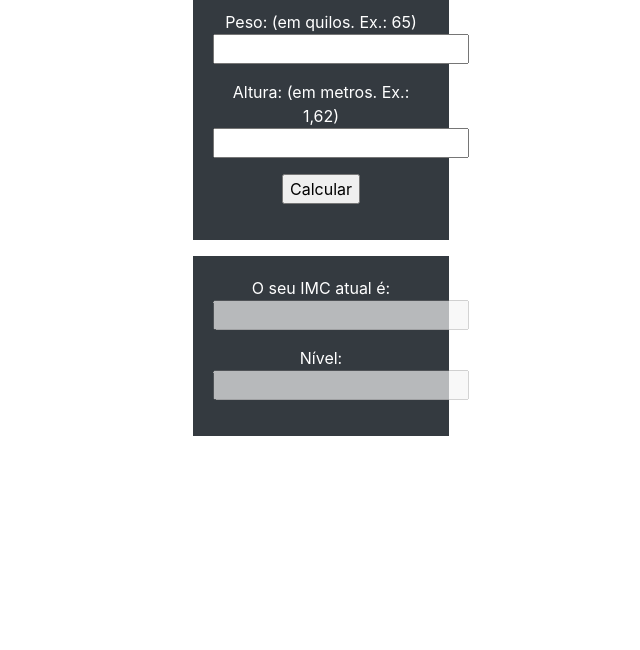
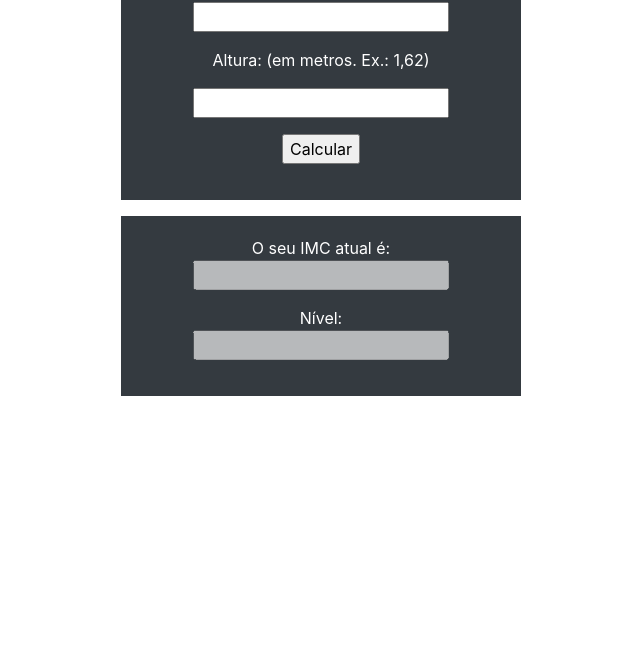
Before and after one commit to munyck/calculadoraIMC, a plain HTML site: page index.html in a window 1280 px wide. Shown: the part 150-800 px from the top of the page, without its empty margins (319-959 px from the left). Drawn offline with nearby package versions, Linux system fonts and the light colour scheme.

Commit message:
alterado width

```diff
--- a/index.html
+++ b/index.html
@@ -10,9 +10,9 @@
   <script src="https://maxcdn.bootstrapcdn.com/bootstrap/4.5.2/js/bootstrap.min.js"></script>
 <style>
   .container {
-    max-width: 20%;
     padding: 20px;
     text-align: center;
+    width: 400px;
   }
   h1 {
     padding: 10px;
@@ -53,8 +53,8 @@
 
   <div class="container p3 my-3 bg-dark text-white">
     <h1>Calculadora IMC</h1>
-    <p>Peso: (em quilos. Ex.: 65) <input id="peso" name="peso" type="number" /></p>
-    <p>Altura: (em metros. Ex.: 1,62) <input id="altura" name="altura" type="number" /></p>
+    <p>Peso: (em quilos. Ex.: 65)</p> <p><input id="peso" name="peso" type="number" /></p>
+    <p>Altura: (em metros. Ex.: 1,62)</p> <p> <input id="altura" name="altura" type="number" /></p>
     <p><input type="button" value="Calcular" onclick="Calcular();" /></p>
   </div>
 
```
